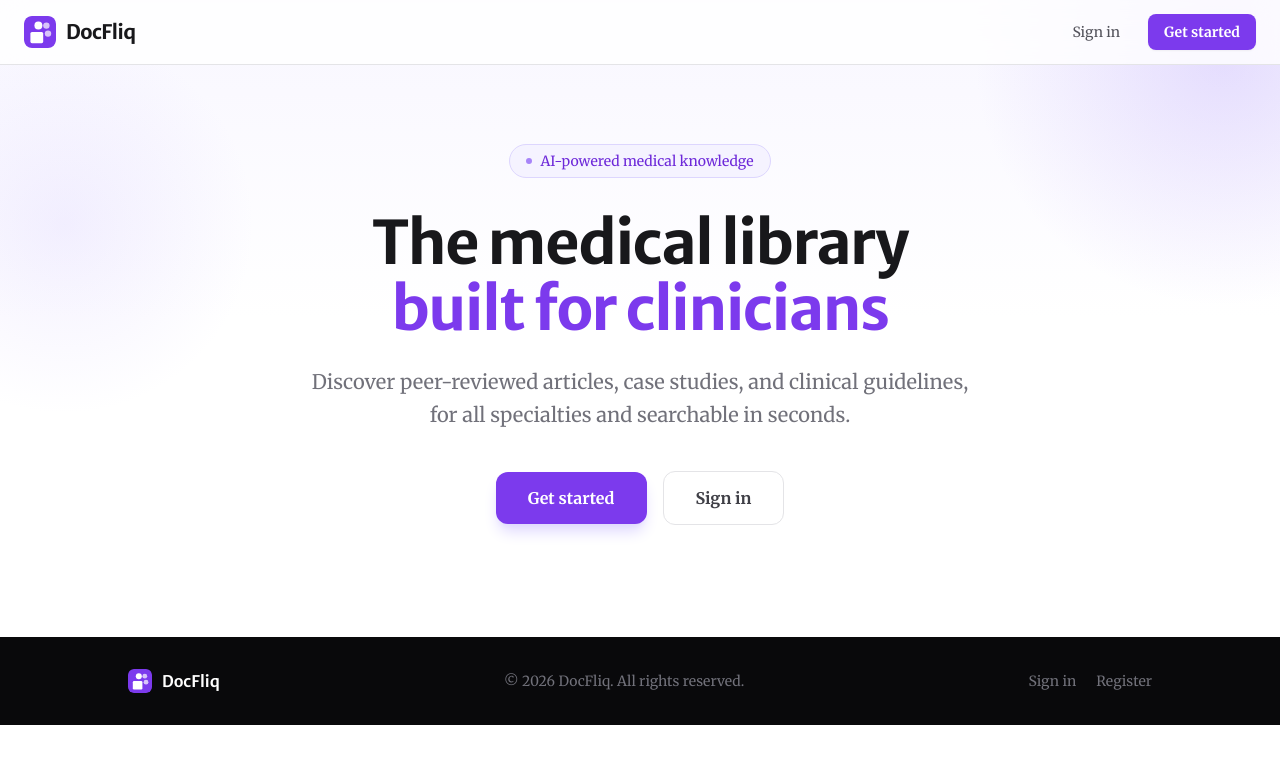
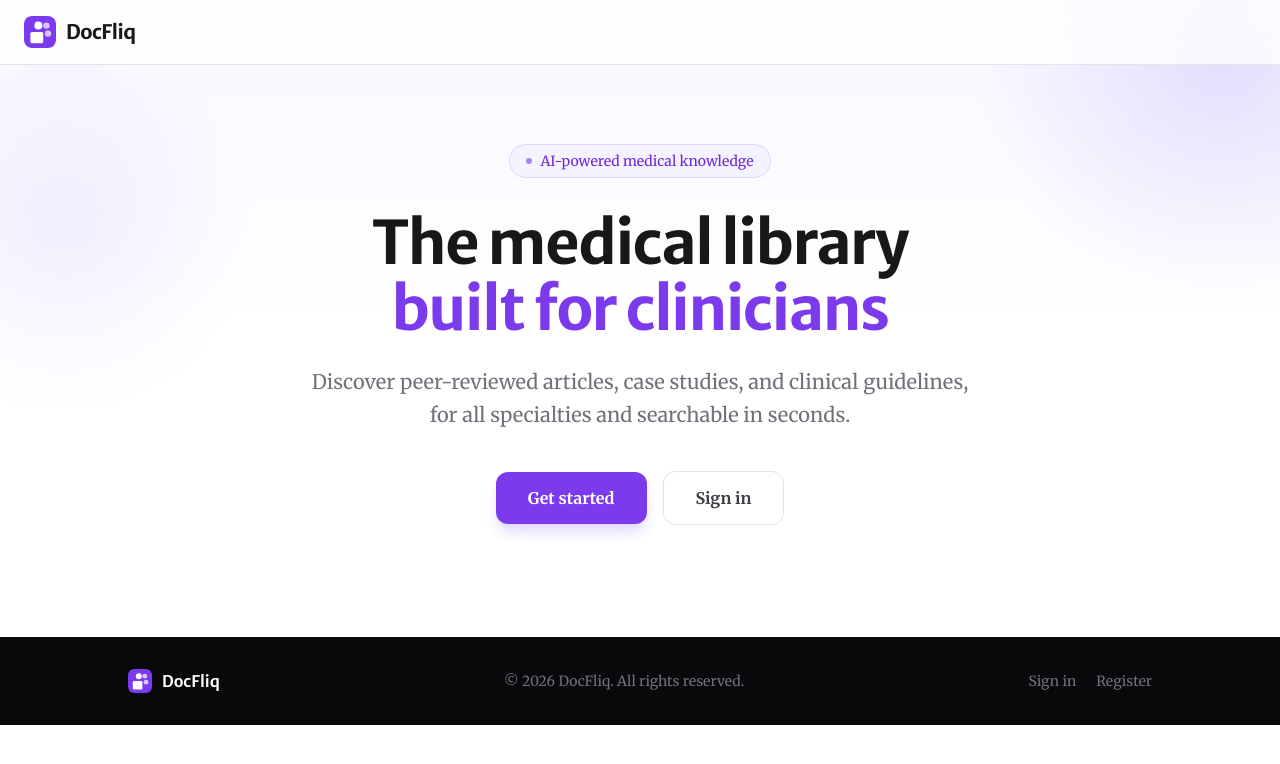
Before and after one commit to preeti-B-1/Docfliq-Smart-Library, a Next.js app in the folder frontend/: page / in a window 1280 px wide. Shown: the top 764 px of the page. Built offline with nearby package versions, Linux system fonts and the light colour scheme; no server answers.

Commit message:
minor ui fix

```diff
--- a/frontend/src/app/page.tsx
+++ b/frontend/src/app/page.tsx
@@ -26,20 +26,6 @@ function LandingNav() {
             <span className="text-xl font-bold text-zinc-900 font-display tracking-tight">DocFliq</span>
           </div>
 
-          <div className="flex items-center gap-3">
-            <Link
-              href="/login"
-              className="text-sm font-medium text-zinc-600 hover:text-zinc-900 transition-colors px-4 py-2 rounded-lg hover:bg-zinc-100"
-            >
-              Sign in
-            </Link>
-            <Link
-              href="/register"
-              className="text-sm font-semibold text-white bg-violet-600 hover:bg-violet-700 transition-colors px-4 py-2 rounded-lg shadow-sm"
-            >
-              Get started
-            </Link>
-          </div>
         </div>
       </div>
     </nav>
```
